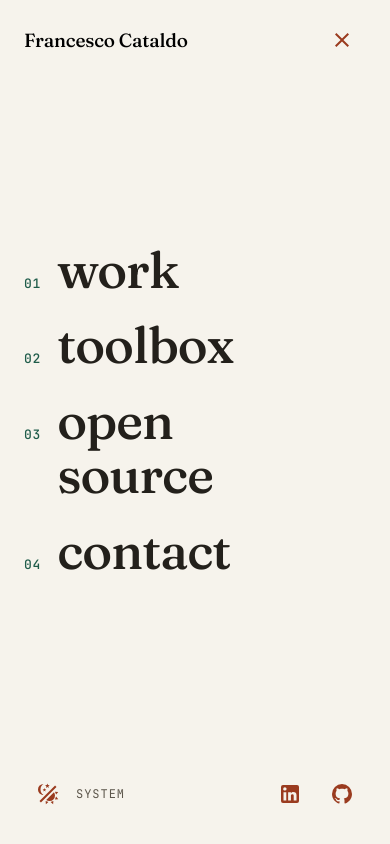
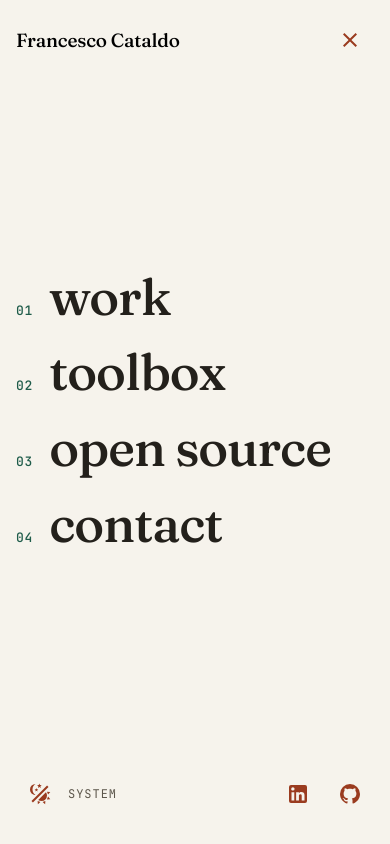
Before and after one commit to FraCata00/fracata00.github.io, a Vue app: page / in a window 390 px wide. Both pictures are taken after a click on the button 350 px from the left and 31 px from the top of the page. Shown: the top 844 px of the page. Built offline with nearby package versions, Linux system fonts and the light colour scheme.

Commit message:
fix: align mobile menu horizontal padding with top bar
Co-Authored-By: Claude Opus 4.8 <noreply@anthropic.com>

```diff
--- a/src/components/AppBar.vue
+++ b/src/components/AppBar.vue
@@ -87,7 +87,7 @@ onUnmounted(() => {
         role="dialog"
         aria-modal="true"
         aria-label="Menu"
-        class="tw-fixed tw-inset-0 tw-z-[2400] tw-flex tw-flex-col tw-overflow-y-auto tw-bg-paper tw-pl-[calc(24px+env(safe-area-inset-left))] tw-pr-[calc(24px+env(safe-area-inset-right))] tw-pt-[calc(16px+env(safe-area-inset-top))] tw-pb-[calc(26px+env(safe-area-inset-bottom))]"
+        class="tw-fixed tw-inset-0 tw-z-[2400] tw-flex tw-flex-col tw-overflow-y-auto tw-bg-paper tw-pl-[calc(16px+env(safe-area-inset-left))] tw-pr-[calc(16px+env(safe-area-inset-right))] tw-pt-[calc(16px+env(safe-area-inset-top))] tw-pb-[calc(26px+env(safe-area-inset-bottom))]"
       >
         <!-- same faint engineering-paper grid as the page, faded from the top -->
         <div
```
